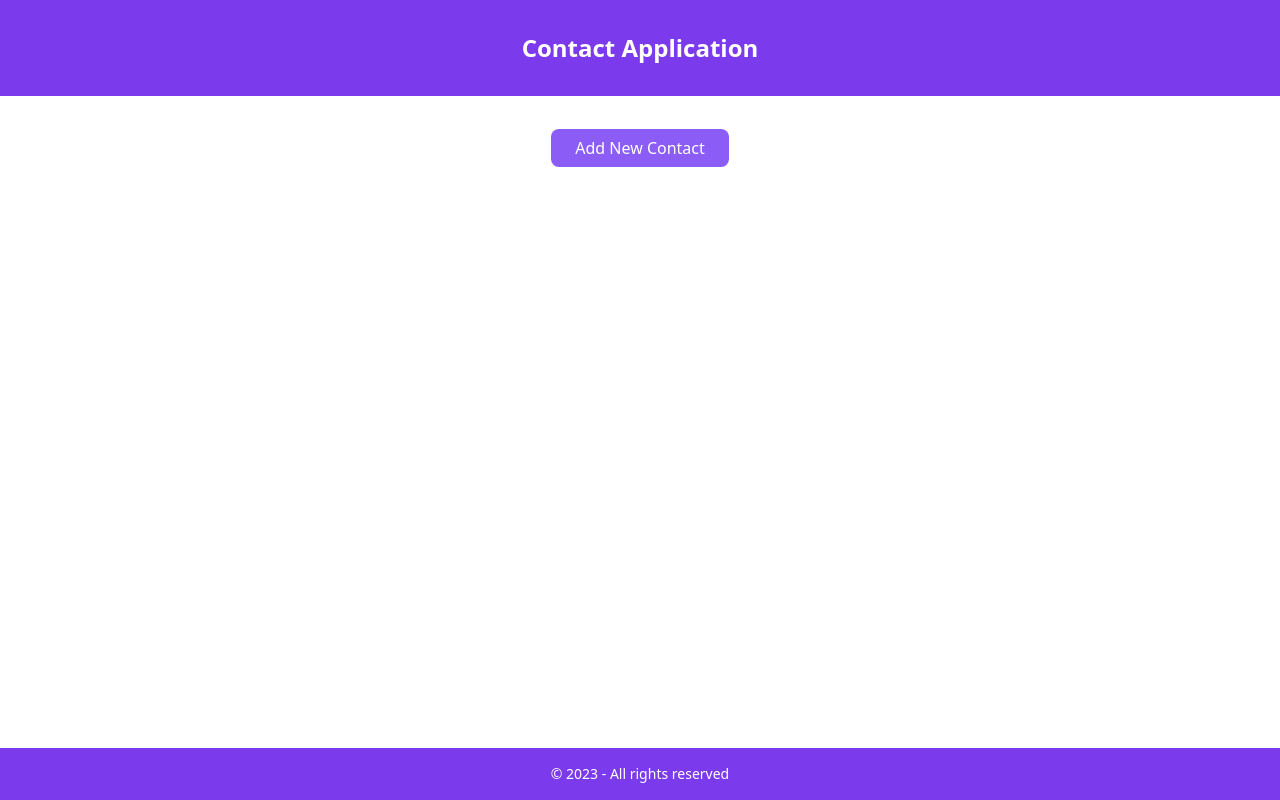
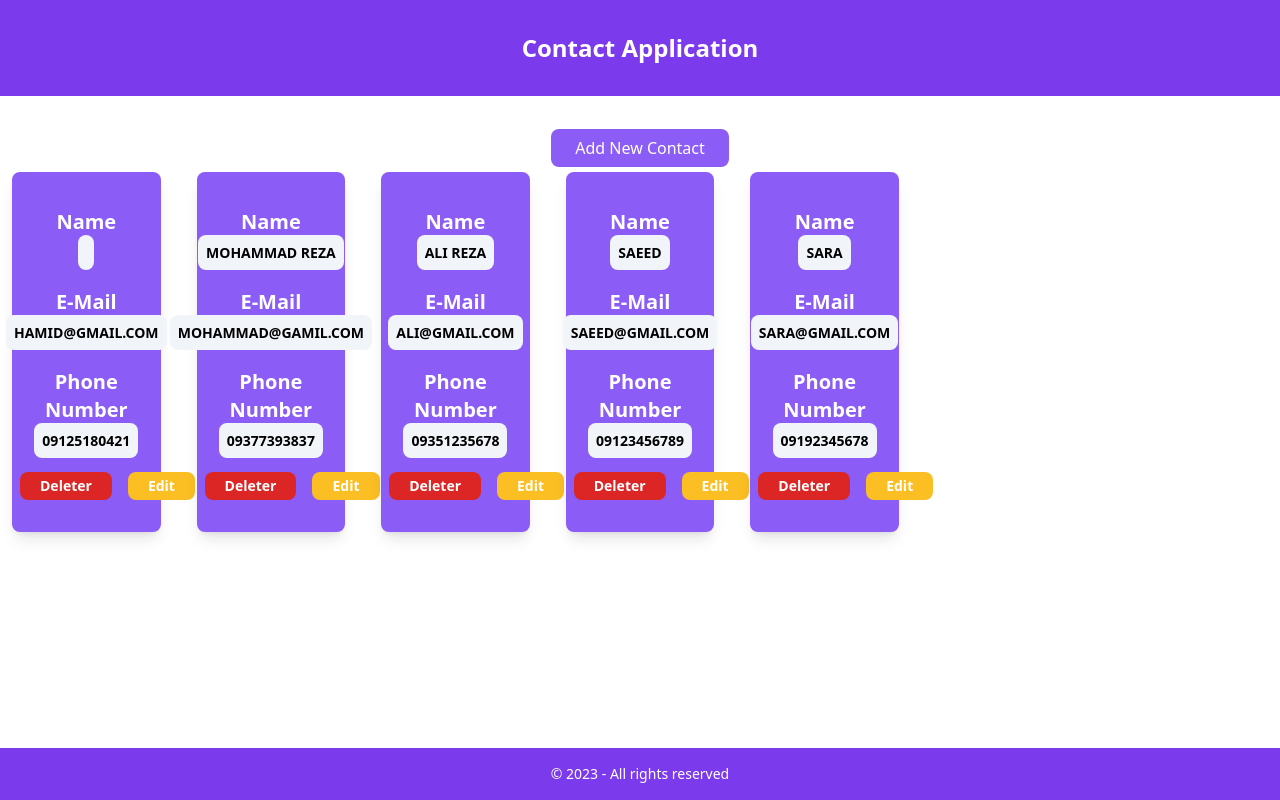
Before and after one commit to hamid19471/Contact-app, a React (Vite) app: page / in a window 1280 px wide. Built offline with nearby package versions, Linux system fonts and the light colour scheme; data requests are answered from the project's data file.

Commit message:
install json-server and put dummy data as name contacts and fetch by axios in application

```diff
--- /dev/null
+++ b/server-api/db.json
@@ -0,0 +1,34 @@
+{
+    "contacts": [
+        {
+            "id": 1,
+            "naem": "Hamid Reza",
+            "email": "hamid@gmail.com",
+            "phone": "09125180421"
+        },
+        {
+            "id": 2,
+            "name": "Mohammad Reza",
+            "email": "mohammad@gamil.com",
+            "phone": "09377393837"
+        },
+        {
+            "id": 3,
+            "name": "Ali Reza",
+            "email": "ali@gmail.com",
+            "phone": "09351235678"
+        },
+        {
+            "id": 4,
+            "name": "Saeed ",
+            "email": "saeed@gmail.com",
+            "phone": "09123456789"
+        },
+        {
+            "id": 5,
+            "name": "Sara",
+            "email": "sara@gmail.com",
+            "phone": "09192345678"
+        }
+    ]
+}
--- a/src/components/MainContactApp/MainContactApp.jsx
+++ b/src/components/MainContactApp/MainContactApp.jsx
@@ -3,6 +3,7 @@ import Addcontact from "../Addcontact/Addcontact";
 import ContactList from "../ContactList/ContactList";
 import { Route, Routes, useNavigate } from "react-router-dom";
 import ContactSingle from "../ContactSingle/ContactSingle";
+import axios from "axios";
 const MainContactApp = () => {
     const [contacts, setContacts] = useState([]);
     const navigate = useNavigate();
@@ -20,15 +21,16 @@ const MainContactApp = () => {
     };
 
     useEffect(() => {
-        const saveContact = localStorage.getItem("contacts");
-        if (saveContact) {
-            setContacts(JSON.parse(saveContact));
-        }
+        const getContactData = async () => {
+            const { data } = await axios.get("http://localhost:3001/contacts");
+            setContacts(data);
+        };
+        getContactData();
     }, []);
 
-    useEffect(() => {
-        localStorage.setItem("contacts", JSON.stringify(contacts));
-    }, [contacts]);
+    // useEffect(() => {
+    //     localStorage.setItem("contacts", JSON.stringify(contacts));
+    // }, [contacts]);
 
     return (
         <div>
```
Also changed, not shown: server-api/package.json (added, +11 -0 lines).
